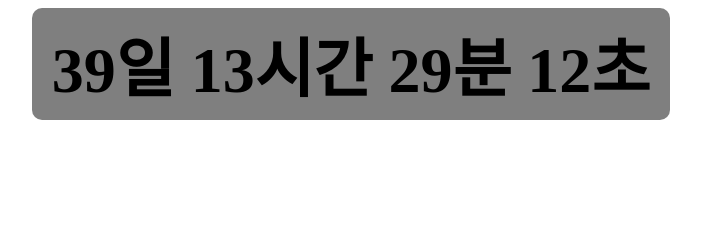
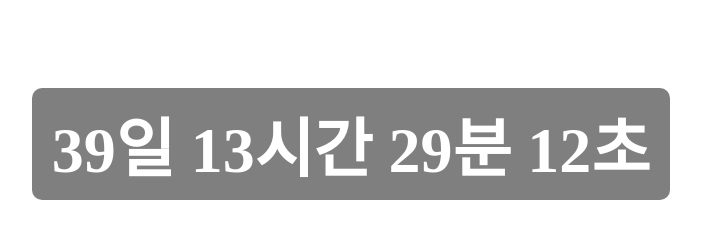
Before and after one commit to jayce8887/lynkly, a plain HTML site: page index.html in a window 1280 px wide. Shown: the whole page, without its empty margins (289-990 px from the left). Drawn offline with Linux system fonts and the light colour scheme.

Commit message:
Update index.html

```diff
--- a/index.html
+++ b/index.html
@@ -22,6 +22,12 @@
         img {
             width: 100vw; /* 가로를 브라우저에 꽉 차게 설정 */
             height: auto; /* 세로 비율을 유지하여 늘어남 */
+        }
+        .timer-container {
+            position: absolute;
+            top: 10%; /* 타이머 상단 배치 */
+            color: white;
+            text-align: center;
         }
         .timer {
             font-size: 5vw; /* 화면 크기에 맞춰 폰트 크기 자동 조정 */
```
